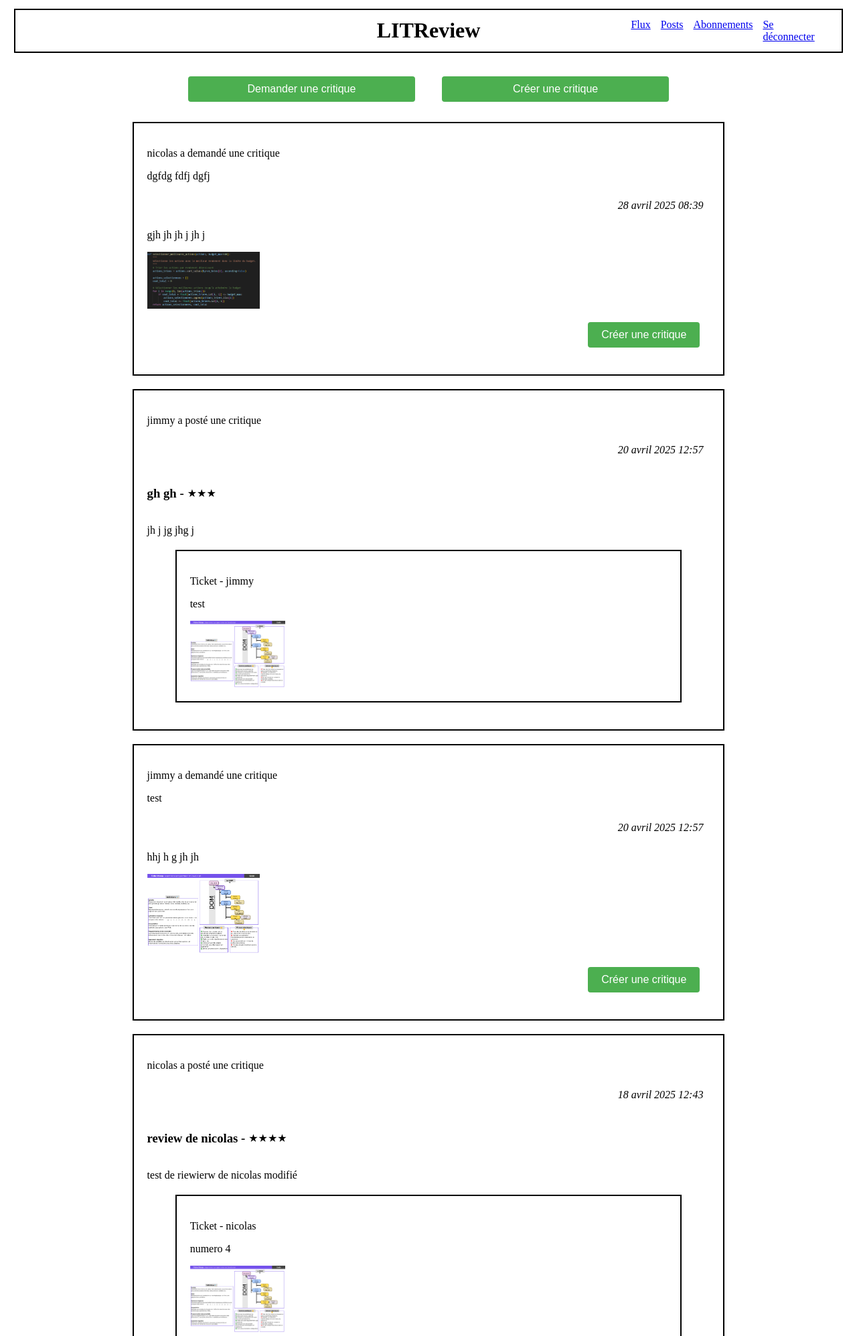
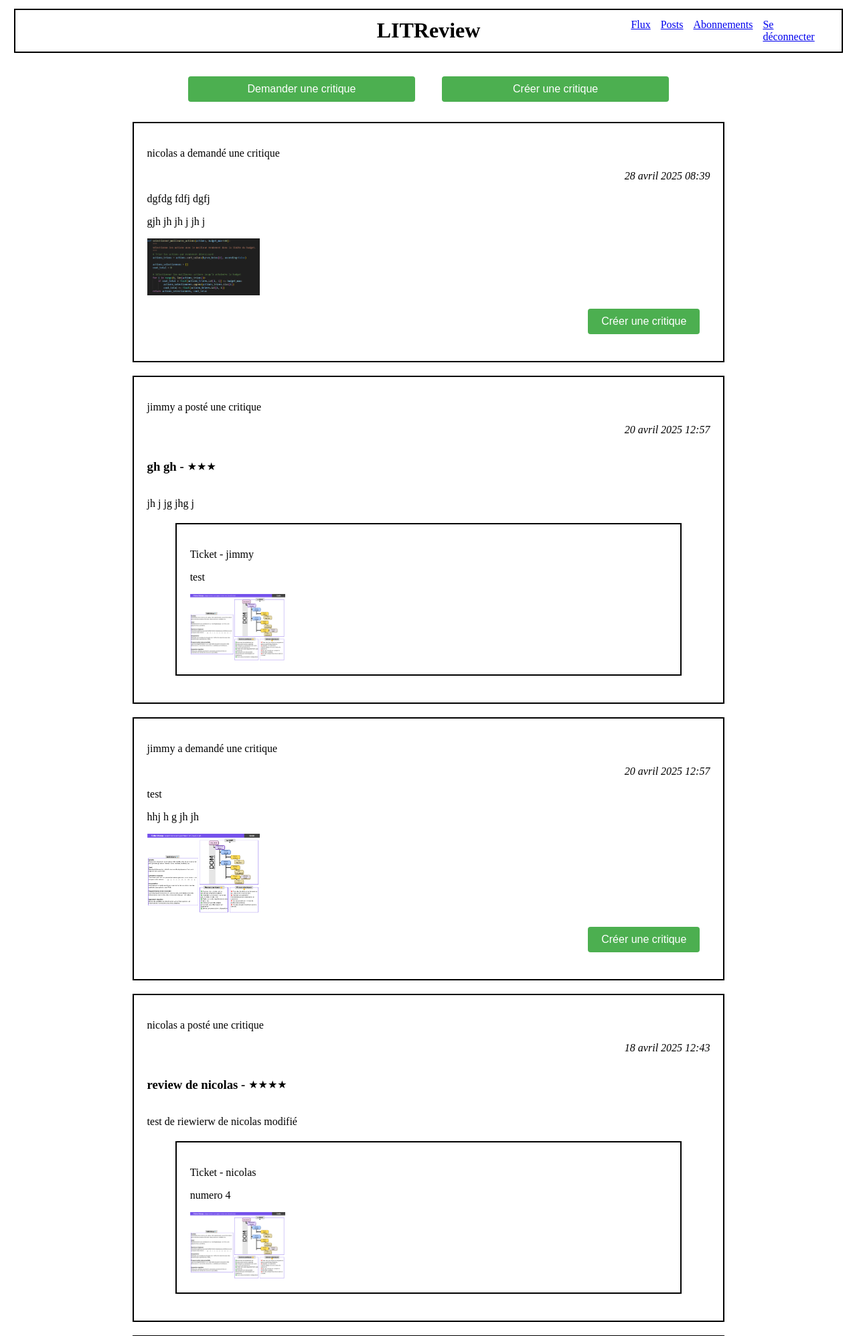
Before and after one commit to NicolasF425/litrevu, a Django app: page /flux/ in a window 1280 px wide. Shown: the top 1995 px of the page at 67% size. Run offline with Django 5.2, Linux system fonts and the light colour scheme; a user stored in the database is signed in; data comes from the database, SQL or seed files in the repository; both versions use the stored data as it was after the commit.

Commit message:
correction suivi utilisteur

```diff
--- a/litrevu/appli/templates/appli/flux.html
+++ b/litrevu/appli/templates/appli/flux.html
@@ -13,8 +13,8 @@
         <div class="div_border">
             {% if post|get_class == 'Ticket' %}
                 <p>{{ post.user.username }} a demandé une critique</p>
+                <p class="align-date-right"><i>{{ post.time_created }}</i></p>
                 <p>{{ post.title }}</p>
-                <p class="align-right"><i>{{ post.time_created }}</i></p>
                 <p>{{ post.description }}</p>
                 {% if post.image %}
                     <img src="/media/{{post.image}}" alt="image">
@@ -24,7 +24,7 @@
                 </div>
             {% elif post|get_class == 'Review' %}
                 <p>{{ post.user.username }} a posté une critique</p>
-                <p class="align-right"><i>{{ post.time_created }}</i></p>
+                <p class="align-date-right"><i>{{ post.time_created }}</i></p>
                 <div class="rating-container">
                     <span><h3 class="h3-margin-right">{{ post.headline }} - </h3></span>
                     {% for i in "x"|ljust:post.rating %}
--- a/litrevu/appli/templates/appli/subscriptions.html
+++ b/litrevu/appli/templates/appli/subscriptions.html
@@ -3,9 +3,9 @@
     <div class="div_margins">
         <h2><p>Suivre d'autres utilisateurs</p></h2>
         <form method="post">
-            <p>{{ form.user_to_follow }} {{ user_not_found }}</p>
+            <p>{{ form.user_to_follow }} {{ message }}</p>
             {% csrf_token %}
-            <button type="submit">Envoyer</button>
+            <button type="submit" class="button">Envoyer</button>
         </form>
     </div>
     <div class="div_margins">
--- a/litrevu/appli/views.py
+++ b/litrevu/appli/views.py
@@ -286,19 +286,29 @@ def edit_response(request, response_id):
 
 @login_required
 def check_user_to_follow(request):
-    user_not_found = ""
+    message = ""
     form = forms.UserToFollowForm(request.POST)
     user_follows = models.UserFollows()
     if request.method == 'POST':
         if form.is_valid():
             user_to_follow = form.cleaned_data['user_to_follow']
             resultats = User.objects.filter(username__icontains=user_to_follow)
+            #  si l'utilisateur existe
             if resultats:
-                user_follows.user = request.user
-                user_follows.followed_user = resultats[0]
-                user_follows.save()
+                target_user = resultats[0]  # Récupérer l'objet User
+                # Vérifier si l'utilisateur suit déjà cette personne
+                already_following = UserFollows.objects.filter(
+                    user=request.user,
+                    followed_user=target_user
+                ).exists()
+                if not already_following:
+                    user_follows.user = request.user
+                    user_follows.followed_user = target_user
+                    user_follows.save()
+                else:
+                    message = "vous suivez déjà cet utilisateur"
             else:
-                user_not_found = "Utilisateur non trouvé"
+                message = "Utilisateur non trouvé"
     followed_users = UserFollows.objects.filter(user=request.user)
     followers = User.objects.filter(
         id__in=request.user.followed_by.all().values_list('user', flat=True)
@@ -308,7 +318,7 @@ def check_user_to_follow(request):
         'form': form,
         'followed_users': followed_users,
         'followers': followers,
-        'user_not_found': user_not_found,
+        'message': message,
 
     }
     return render(request, 'appli/subscriptions.html', context=context)
--- a/litrevu/static/styles.css
+++ b/litrevu/static/styles.css
@@ -187,3 +187,8 @@ img {
 .h3-margin-right {
     margin-right: 5px;;
 }
+
+.align-date-right {
+    display: flex;
+    justify-content: flex-end;
+}
```
Also changed, not shown: litrevu/db.sqlite3.
